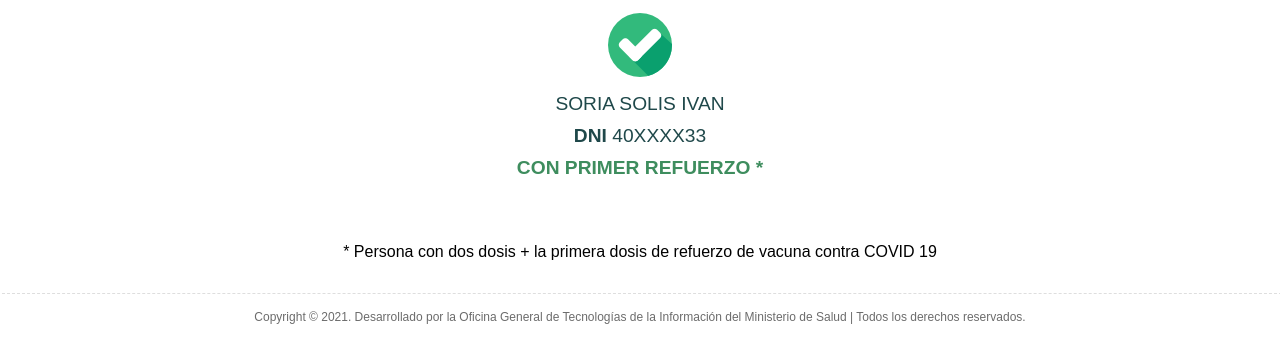
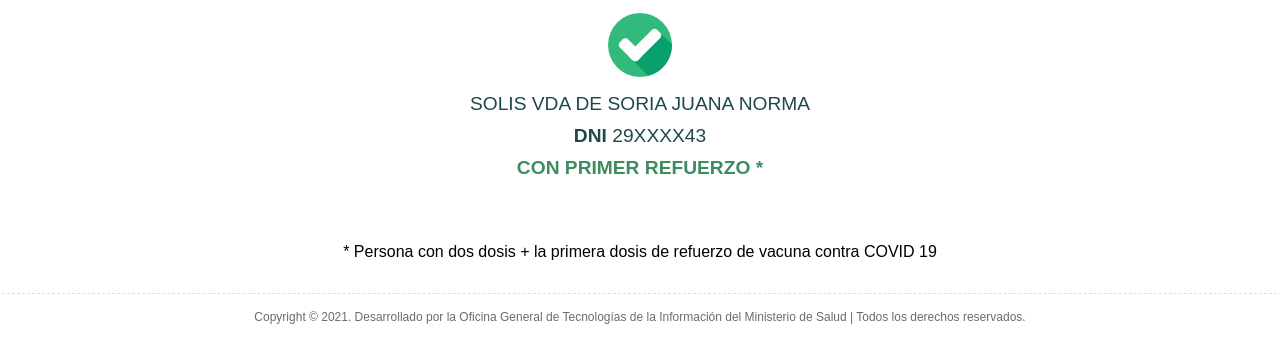
Before and after one commit to carnetvacunacionminsa/carnetvacunacionminsa.github.io, a plain HTML site: page index.html in a window 1280 px wide. Shown: the part 184-546 px from the top of the page. Drawn offline with Linux system fonts and the light colour scheme; a script that the page names is missing.

Commit message:
Update index.html

```diff
--- a/index.html
+++ b/index.html
@@ -52,8 +52,8 @@
             <div class="text-center" style="padding:2rem 0.5rem">
                 <div><img src="./MINSA - Carnet Vacunación_files/comprobado.png"></div>
                 <div style="font-size:1.2rem; padding:0.5rem; background: rgba(255,255,255, 0.7); line-height: 2rem; color: #1f484a;">
-                    <div>SORIA SOLIS IVAN</div>
-                    <div> <b>DNI</b> 40XXXX33</div>
+                    <div>SOLIS VDA DE SORIA JUANA NORMA</div>
+                    <div> <b>DNI</b> 29XXXX43</div>
                     <div style="color:#3e8d5e"><b>CON PRIMER REFUERZO *</b></div>
                 </div>
             </div>
```
